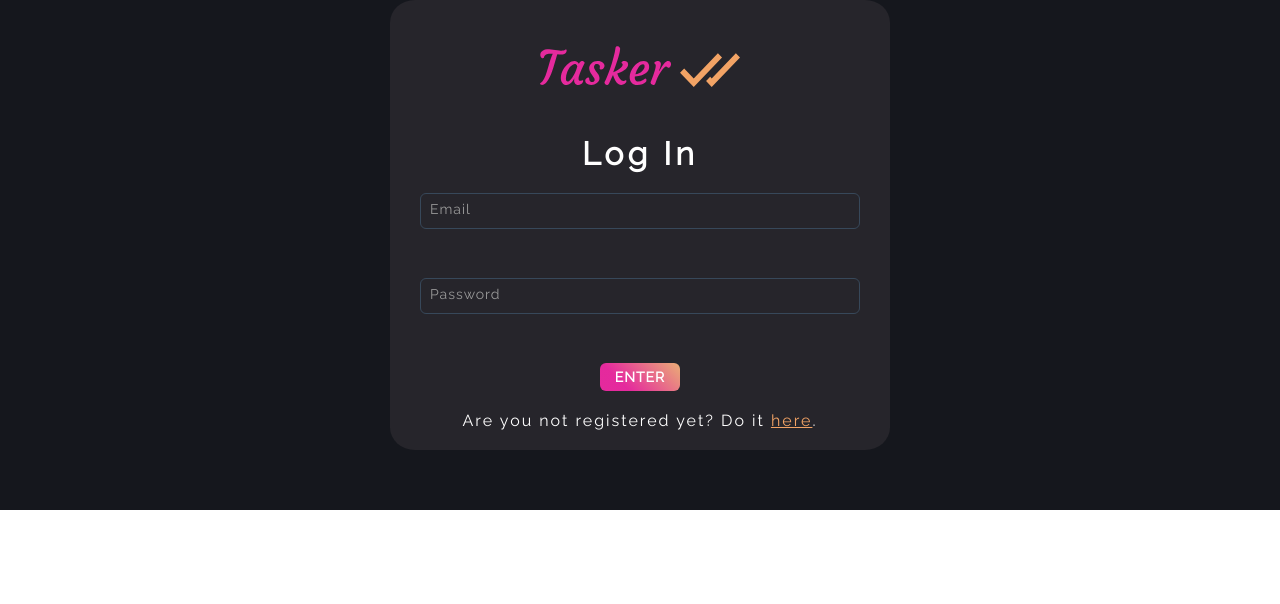
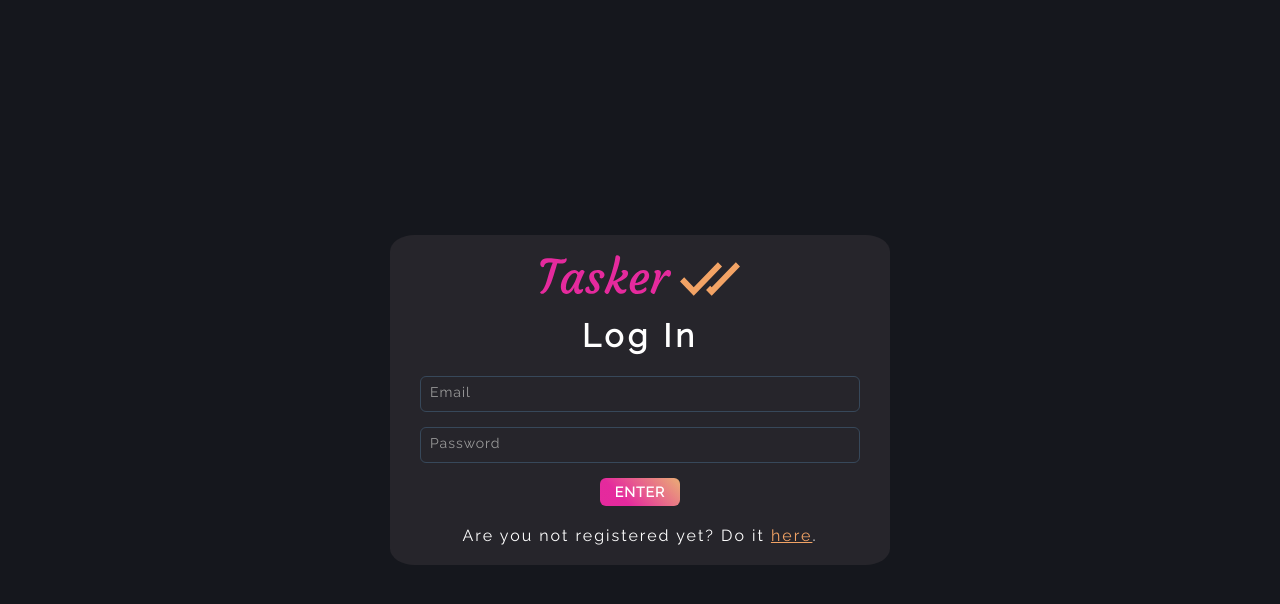
Before and after one commit to esthermangas/tasker-front-end, a React (Create React App) app: page /login in a window 1280 px wide. Shown: the top 604 px of the page. Built offline with nearby package versions, Linux system fonts and the light colour scheme.

Commit message:
fixed issues in SignUp view and LogIn view

```diff
--- a/src/index.css
+++ b/src/index.css
@@ -6,6 +6,11 @@ body, html, #root .App {
   -webkit-font-smoothing: antialiased;
   -moz-osx-font-smoothing: grayscale;
   padding-bottom: 60px;
+  background-color: #15171d;
+}
+
+#root{
+  height: 100%;
 }
 
 code {
--- a/src/views/login/logIn.module.css
+++ b/src/views/login/logIn.module.css
@@ -9,7 +9,7 @@
 .formContainer {
     border-radius: 5%;
     width: 500px;
-    height: 450px;
+    height: fit-content;
     display: flex;
     align-items: center;
     flex-direction: column;
@@ -26,7 +26,6 @@
 
 .input {
     margin-bottom: 15px;
-    min-height: 70px;
     width: 100%;
 }
 
@@ -48,4 +47,5 @@ a {
 
 .logo {
     width: 200px;
+    height: fit-content;
 }
--- a/src/views/signup/signUp.module.css
+++ b/src/views/signup/signUp.module.css
@@ -9,7 +9,7 @@
 .formContainer {
     border-radius: 5%;
     width: 500px;
-    height: 600px;
+    height: fit-content;
     display: flex;
     align-items: center;
     flex-direction: column;
@@ -57,4 +57,5 @@ a {
 
 .logo {
     width: 200px;
+    height: fit-content;
 }
```
